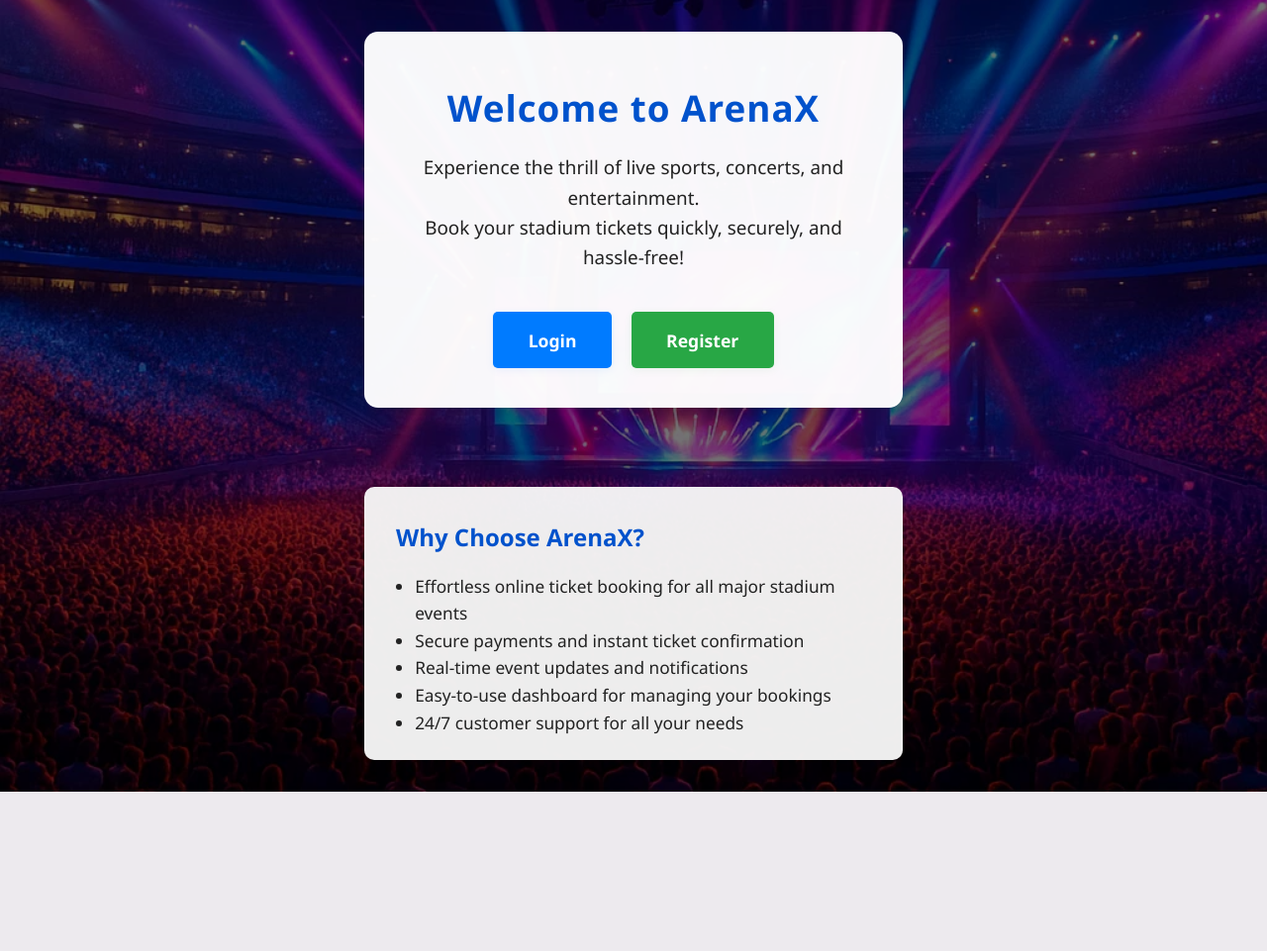
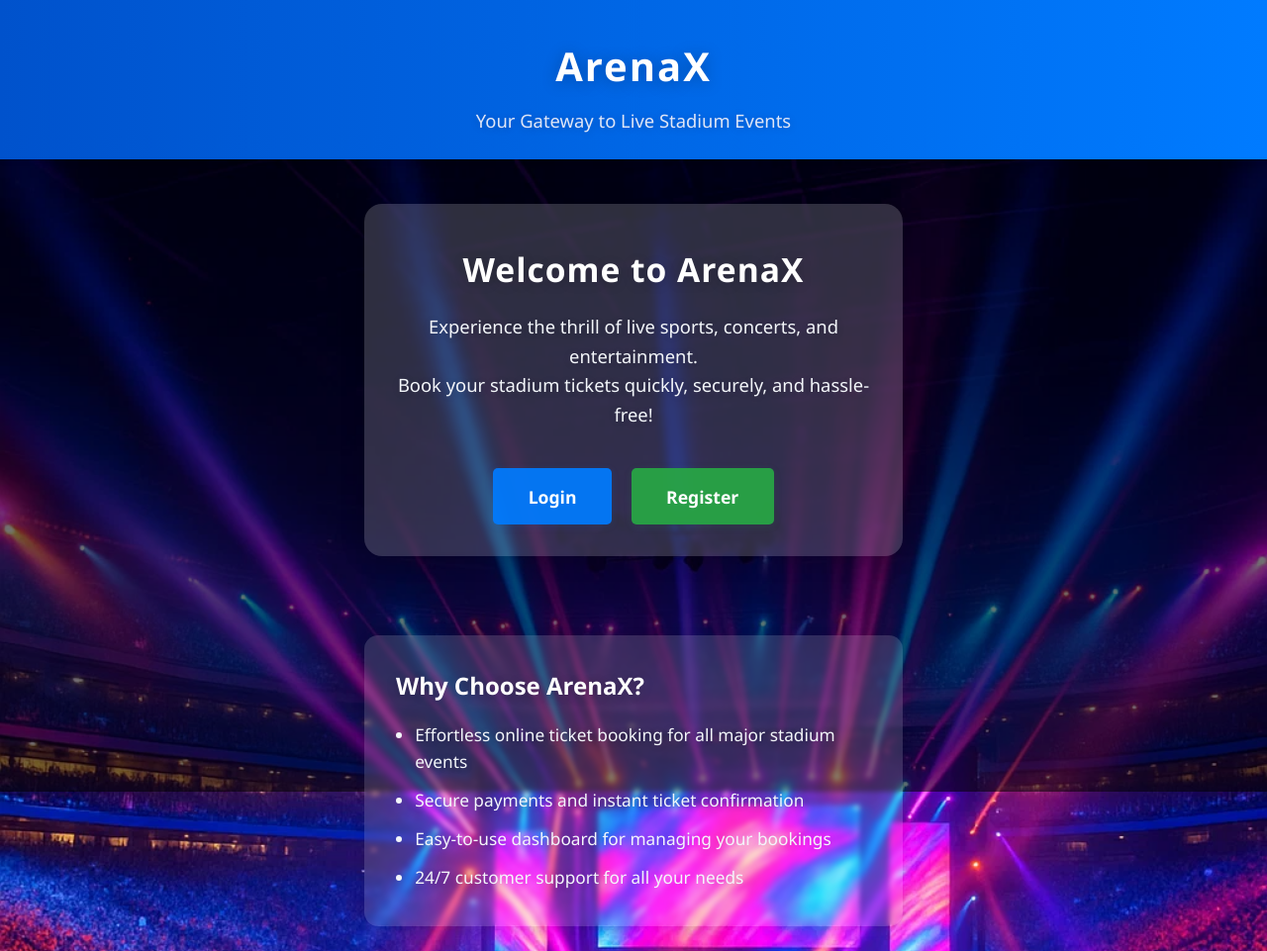
Before and after one commit to G-Andrew-N/stadium_ticketing, a Django app: page / in a window 1280 px wide. Shown: the whole page at 99% size. Before the commit the page ends 800 px from the top, so only its background shows below. Run offline with Django 5.2, Linux system fonts and the light colour scheme.

Commit message:
c--rendering

```diff
--- a/events/templates/base.html
+++ b/events/templates/base.html
@@ -20,6 +20,7 @@
             min-height: 100vh;
             font-family: 'Segoe UI', Arial, sans-serif;
             background: #007bff; /* Solid blue background */
+
         }
         header {
             background: rgba(255,255,255,0.98);
@@ -31,6 +32,7 @@
             display: flex;
             align-items: center;
             justify-content: space-between;
+
         }
         .logo-title {
             display: flex;
@@ -174,6 +176,7 @@
     {% block header %}
         <!-- Default: empty. Home page will override this block. -->
     {% endblock %}
+    {% block navbar %}
     <nav>
         <a href="{% url 'event_list' %}">🎟️ Events</a>
         <a href="{% url 'event_calendar' %}">🗓️ Calendar</a>
@@ -205,6 +208,7 @@
             <a href="{% url 'register' %}">📝 Register</a>
         {% endif %}
     </nav>
+    {% endblock %}
     <div class="container">
         {% block content %}{% endblock %}
     </div>
--- a/stadium_ticketing/templates/stadium_ticketing/home.html
+++ b/stadium_ticketing/templates/stadium_ticketing/home.html
@@ -22,13 +22,43 @@
             background: rgba(0, 0, 0, 0.55);
             min-height: 100vh;
             width: 100vw;
-            position: absolute;
+            position: fixed;
             top: 0; left: 0;
             z-index: 0;
         }
+        header.site-header {
+            position: relative;
+            z-index: 2;
+            width: 100%;
+            padding: 2rem 0 1rem 0;
+            text-align: center;
+        }
+        .site-logo {
+            width: 60px;
+            height: 60px;
+            border-radius: 50%;
+            object-fit: cover;
+            box-shadow: 0 2px 8px rgba(0,123,255,0.13);
+            margin-bottom: 0.5rem;
+            background: #fff;
+        }
+        .site-title {
+            font-size: 2.5rem;
+            font-weight: bold;
+            color: #fff;
+            letter-spacing: 2px;
+            text-shadow: 0 2px 16px rgba(0,0,0,0.25);
+            margin: 0.2rem 0 0.5rem 0;
+        }
+        .site-tagline {
+            color: #e0e6f7;
+            font-size: 1.15rem;
+            margin-bottom: 0.5rem;
+            text-shadow: 0 1px 8px rgba(0,0,0,0.18);
+        }
         .main-content {
             position: relative;
-            z-index: 1;
+            z-index: 2;
             min-height: 100vh;
             display: flex;
             flex-direction: column;
@@ -36,73 +66,84 @@
             align-items: center;
         }
         .hero {
-            background: rgba(255,255,255,0.97);
-            color: #0052cc;
-            padding: 3rem 2rem 2rem 2rem;
-            border-radius: 14px;
+            background: rgba(255,255,255,0.18);
+            color: #fff;
+            padding: 2.5rem 2rem 1.5rem 2rem;
+            border-radius: 18px;
             text-align: center;
             margin-bottom: 2.5rem;
-            box-shadow: 0 2px 16px rgba(0,0,0,0.13);
+            margin-top: 20px;
+            box-shadow: 0 2px 24px rgba(0,0,0,0.18);
             max-width: 480px;
             width: 95%;
+            backdrop-filter: blur(2.5px);
         }
         .hero h2 {
-            font-size: 2.3rem;
+            font-size: 2.1rem;
             margin-bottom: 1rem;
-            color: #0052cc;
+            color: #fff;
             letter-spacing: 1px;
+            text-shadow: 0 2px 12px rgba(0,0,0,0.18);
         }
         .hero p {
-            font-size: 1.18rem;
+            font-size: 1.15rem;
             margin-bottom: 2rem;
-            color: #222;
+            color: #f3f6fa;
+            text-shadow: 0 1px 8px rgba(0,0,0,0.13);
         }
         .action-links {
             margin: 2rem 0 0 0;
         }
         .action-links a {
-            background: #007bff;
+            background: rgba(0,123,255,0.92);
             color: #fff;
             font-weight: bold;
             padding: 0.9rem 2.2rem;
             border-radius: 5px;
             text-decoration: none;
             font-size: 1.1rem;
-            box-shadow: 0 2px 8px rgba(0,123,255,0.08);
+            box-shadow: 0 2px 8px rgba(0,123,255,0.10);
             margin: 0.5rem;
             display: inline-block;
-            transition: background 0.2s;
+            transition: background 0.2s, box-shadow 0.2s;
         }
         .action-links a.register {
-            background: #28a745;
-            box-shadow: 0 2px 8px rgba(40,167,69,0.08);
+            background: rgba(40,167,69,0.93);
+            box-shadow: 0 2px 8px rgba(40,167,69,0.10);
         }
         .action-links a:hover {
             background: #0052cc;
+            box-shadow: 0 4px 16px rgba(0,123,255,0.18);
         }
         .action-links a.register:hover {
             background: #218838;
         }
         .about-section {
-            background: rgba(245,245,245,0.97);
-            border-radius: 10px;
+            background: rgba(255,255,255,0.15);
+            border-radius: 14px;
             padding: 2rem 2rem 1.5rem 2rem;
             margin-top: 2.5rem;
-            box-shadow: 0 2px 8px rgba(0,0,0,0.04);
+            box-shadow: 0 2px 12px rgba(0,0,0,0.10);
             max-width: 480px;
             width: 95%;
+            color: #f3f6fa;
+            text-shadow: 0 1px 8px rgba(0,0,0,0.13);
+            backdrop-filter: blur(2.5px);
         }
         .about-section h2 {
-            color: #0052cc;
+            color: #fff;
             margin-bottom: 1rem;
+            text-shadow: 0 2px 12px rgba(0,0,0,0.18);
         }
         .about-section ul {
             text-align: left;
             margin-left: 1.2rem;
-            color: #222;
+            color: #f3f6fa;
             font-size: 1.08rem;
         }
-
+        .about-section li {
+            margin-bottom: 0.7rem;
+        }
         @media (max-width: 600px) {
             .hero, .about-section {
                 padding: 1.2rem;
@@ -110,11 +151,19 @@
             .hero h2 {
                 font-size: 1.5rem;
             }
+            .site-title {
+                font-size: 1.5rem;
+            }
         }
     </style>
 </head>
 <body>
     <div class="overlay"></div>
+    <header class="site-header">
+
+        <div class="site-title">ArenaX</div>
+        <div class="site-tagline">Your Gateway to Live Stadium Events</div>
+    </header>
     <div class="main-content">
         <div class="hero">
             <h2>Welcome to ArenaX</h2>
@@ -132,12 +181,10 @@
             <ul>
                 <li>Effortless online ticket booking for all major stadium events</li>
                 <li>Secure payments and instant ticket confirmation</li>
-                <li>Real-time event updates and notifications</li>
                 <li>Easy-to-use dashboard for managing your bookings</li>
                 <li>24/7 customer support for all your needs</li>
             </ul>
         </div>
     </div>
-
 </body>
 </html>
```
Also changed, not shown: users/templates/users/login.html (+46 -26 lines), users/templates/users/password_reset.html (+10 -27 lines), users/templates/users/register.html (+8 -1 lines), db.sqlite3.
